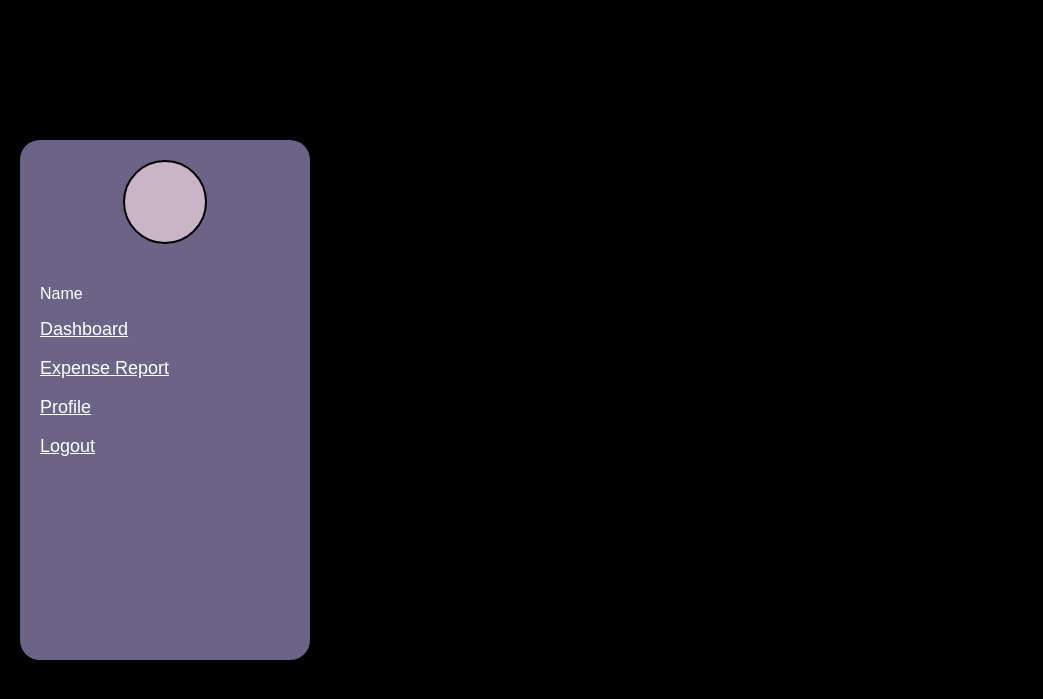
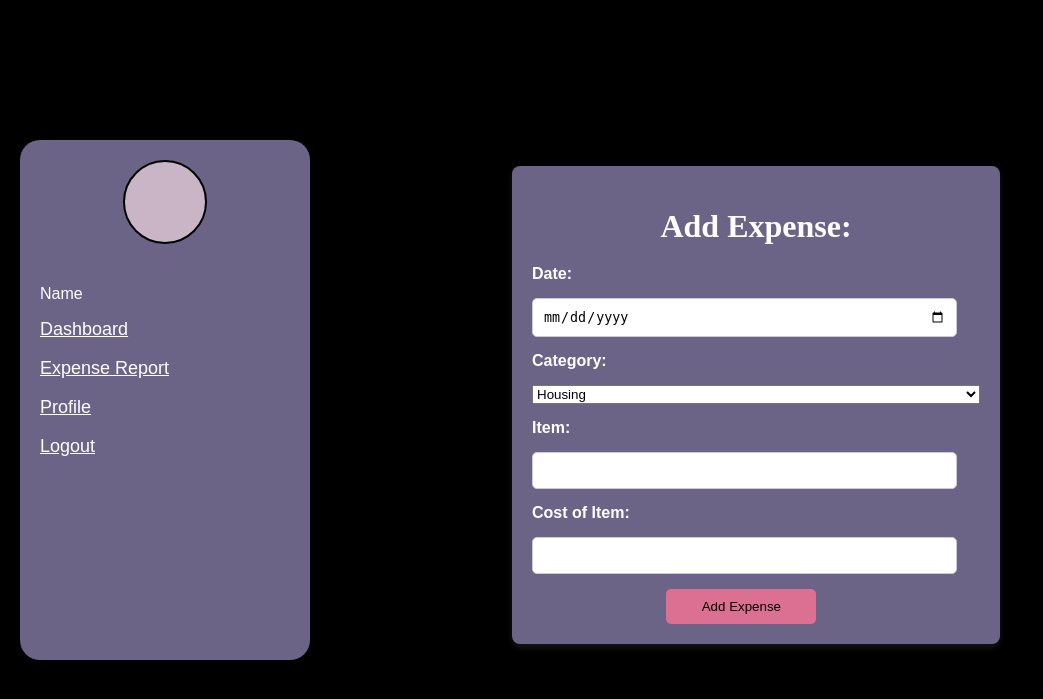
Before and after one commit to adityashahgithub/FiscalPoint, a PHP site: page /addexpense.html in a window 1280 px wide. Shown: the top 699 px of the page, without its empty margins (0-1043 px from the left). Run offline with PHP 8.4, Linux system fonts and the light colour scheme.

Commit message:
add expense

```diff
--- a/Frontend/addexpense.html
+++ b/Frontend/addexpense.html
@@ -20,5 +20,40 @@
             <li> <a href="logout.html">Logout</a></li><br>
         </ul>
     </aside>
+    <div class="main-content">
+        <div class="form-container">
+      <h1>Add Expense:</h1>
+      <form action="addexpense.php" method="POST">
+        <label for="date">Date:</label>
+        <input type="date" id="date" name="date" required>
+
+        <label for="category">Category:</label>
+        <select id="category" name="category" required>
+        <option value="Housing">Housing</option>
+        <option value="Food">Food</option>
+        <option value="Transportation">Transportation</option>
+        <option value="Healthcare">Healthcare</option>
+        <option value="Education">Education</option>
+        <option value="Entertainment">Entertainment</option>
+        <option value="Personal Care">Personal Care</option>
+        <option value="Debt Repayment">Debt Repayment</option>
+        <option value="Savings & Investments">Savings & Investments</option>
+        <option value="Insurance">Insurance</option>
+        <option value="Childcare/Dependents">Childcare/Dependents</option>
+        <option value="Gifts & Donations">Gifts & Donations</option>
+        <option value="Miscellaneous">Miscellaneous</option>
+    </select>
+
+        <label for="item">Item:</label>
+        <input type="text" id="item" name="item" required>
+
+        <label for="cost">Cost of Item:</label>
+        <input type="number" id="cost" name="cost" step="0.01" required>
+
+        <button type="submit" class="add-expense-btn">Add Expense</button>
+      </form>
+    </div>
+</div>
+  </div>
 </body>
 </html>
--- a/Frontend/css/addexpense.css
+++ b/Frontend/css/addexpense.css
@@ -50,3 +50,60 @@ body {
     font-size: 18px;
     color: white;
 }
+.form-container {
+    margin-top: 10px;
+    width: 28rem;
+    background-color: #6B6487;
+    padding: 20px;
+    border-radius: 8px;
+    text-align: center;
+    box-shadow: 0px 4px 6px rgba(208, 208, 208, 0.1);
+  }
+  .main-content {
+    width: 75%;
+    padding: 40px;
+    padding-left: 40%;
+  }
+
+  .main-content h1 {
+    margin-bottom: 20px;
+    font-family: 'Times New Roman', Times, serif;
+  }
+
+  form {
+    display: flex;
+    flex-direction: column;
+    gap: 15px;
+  }
+
+  label {
+    font-size: 16px;
+    font-weight: bold;
+    text-align: justify;
+  }
+
+  input[type="date"],
+  input[type="text"],
+  input[type="number"]
+   {
+    padding: 10px;
+    border: 1px solid #ccc;
+    border-radius: 5px;
+    width: 90%;
+  }
+
+  .add-expense-btn {
+    padding: 10px;
+    background-color: palevioletred;
+    color: black;
+    border: none;
+    border-radius: 5px;
+    cursor: pointer;
+    width: 150px;
+    margin-left: 30%;
+
+  }
+
+  .add-expense-btn:hover {
+    background-color: palevioletred;
+  }
--- a/Frontend/css/login.css
+++ b/Frontend/css/login.css
@@ -70,7 +70,7 @@ header {
 
 /* Navigation Links Hover Effect */
 .navbar ul li a:hover {
-    color: #FFD700; /* Gold color effect on hover */
+    color: palevioletred; /* Gold color effect on hover */
 }
 
 
@@ -152,5 +152,5 @@ button:hover {
 
 /* Signup Link Hover Effect */
 .signup-text a:hover {
-    color: #FFD700;
+    color: palevioletred;
 }
```
